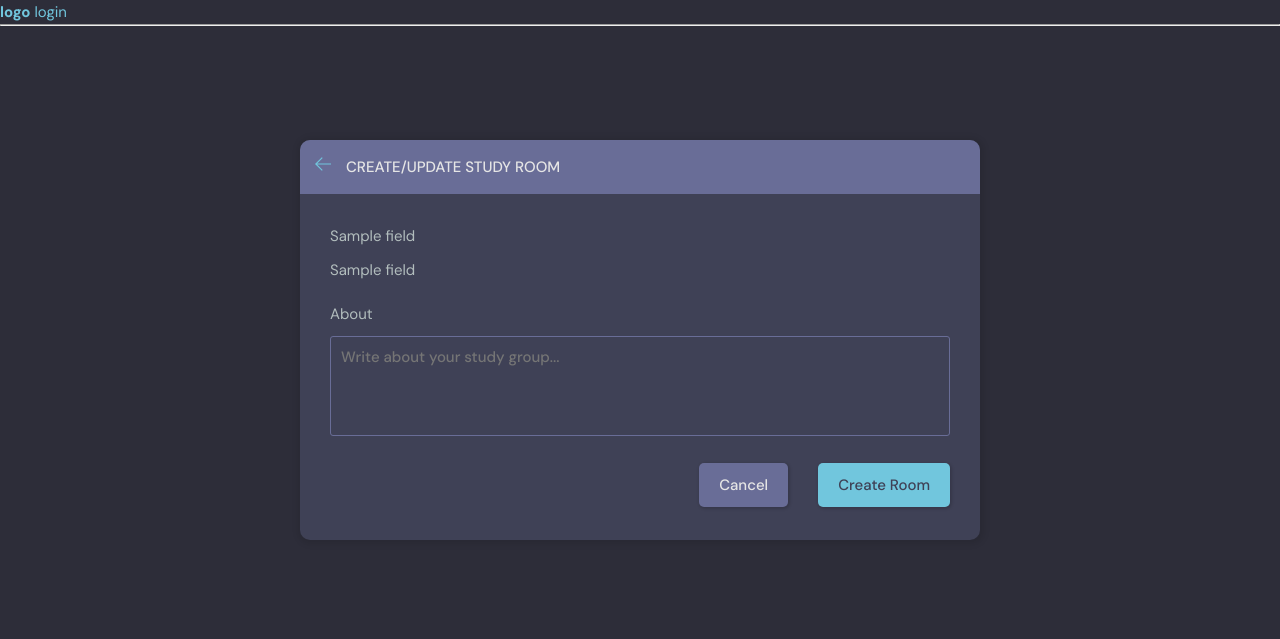
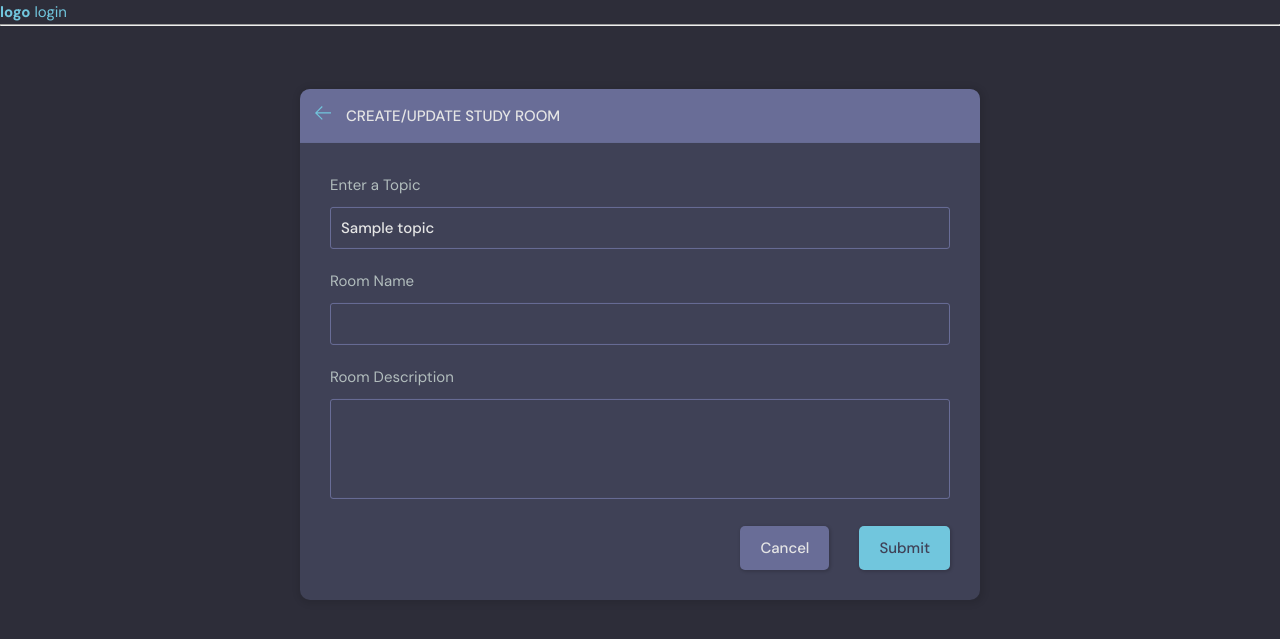
Before and after one commit to ndeanka/StudyBudy, a Django app: template base/templates/base/room_form.html in a window 1280 px wide. Shown: the part 76-715 px from the top of the page. Run offline with Django 3.2, Linux system fonts and the light colour scheme; the template is opened without the code that fills it: most values are stand-ins (such as "Sample title", 1, 10 or a date in 2020); form fields are guessed from the names that the template uses.

Commit message:
room update

```diff
--- a/base/templates/base/room_form.html
+++ b/base/templates/base/room_form.html
@@ -21,8 +21,25 @@
             {% csrf_token %}
 
             <div class="form__group">
-              <label for="room_name">{{field.label}}</label>
-              {{field}}
+              <label for="room_name">Enter a Topic</label>
+              <input type="text" name="topic" list="topic-list" value="{{room.topic.name}}" required>
+              <datalist id="topic-list">
+                <select name="" id="room_topic">
+                  {% for topic in topics %}
+                  <option value="{{topic.name}}">{{topic.name}}</option>
+                  {%endfor%}
+                </select>
+
+              </datalist>
+            </div>
+
+            <div class="form__group">
+              <label for="room_name">Room Name</label>
+              {{form.name}}
+            </div>
+            <div class="form__group">
+              <label for="room_name">Room Description</label>
+              {{form.description}}
             </div>
 
 
@@ -40,13 +57,13 @@
             </div>
 
 
-            <div class="form__group">
+            <!-- <div class="form__group">
               <label for="room_about">About</label>
               <textarea name="room_about" id="room_about" placeholder="Write about your study group..."></textarea>
-            </div>
+            </div> -->
             <div class="form__action">
               <a class="btn btn--dark" href="index.html">Cancel</a>
-              <button class="btn btn--main" type="submit">Create Room</button>
+              <button class="btn btn--main" type="submit">Submit</button>
             </div>
           </form>
         </div>
```
Also changed, not shown: base/views.py (+25 -11 lines), db.sqlite3.
